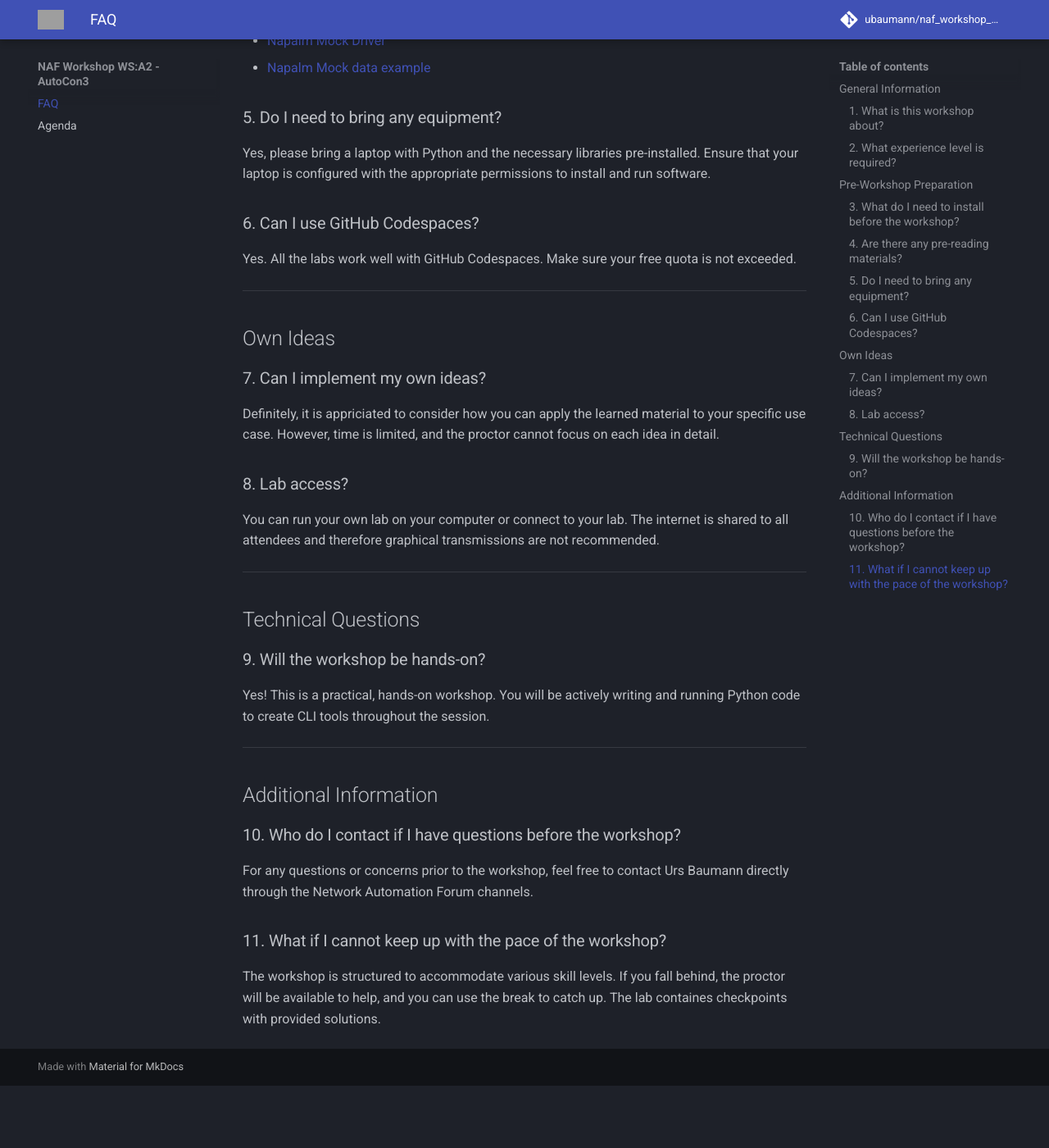
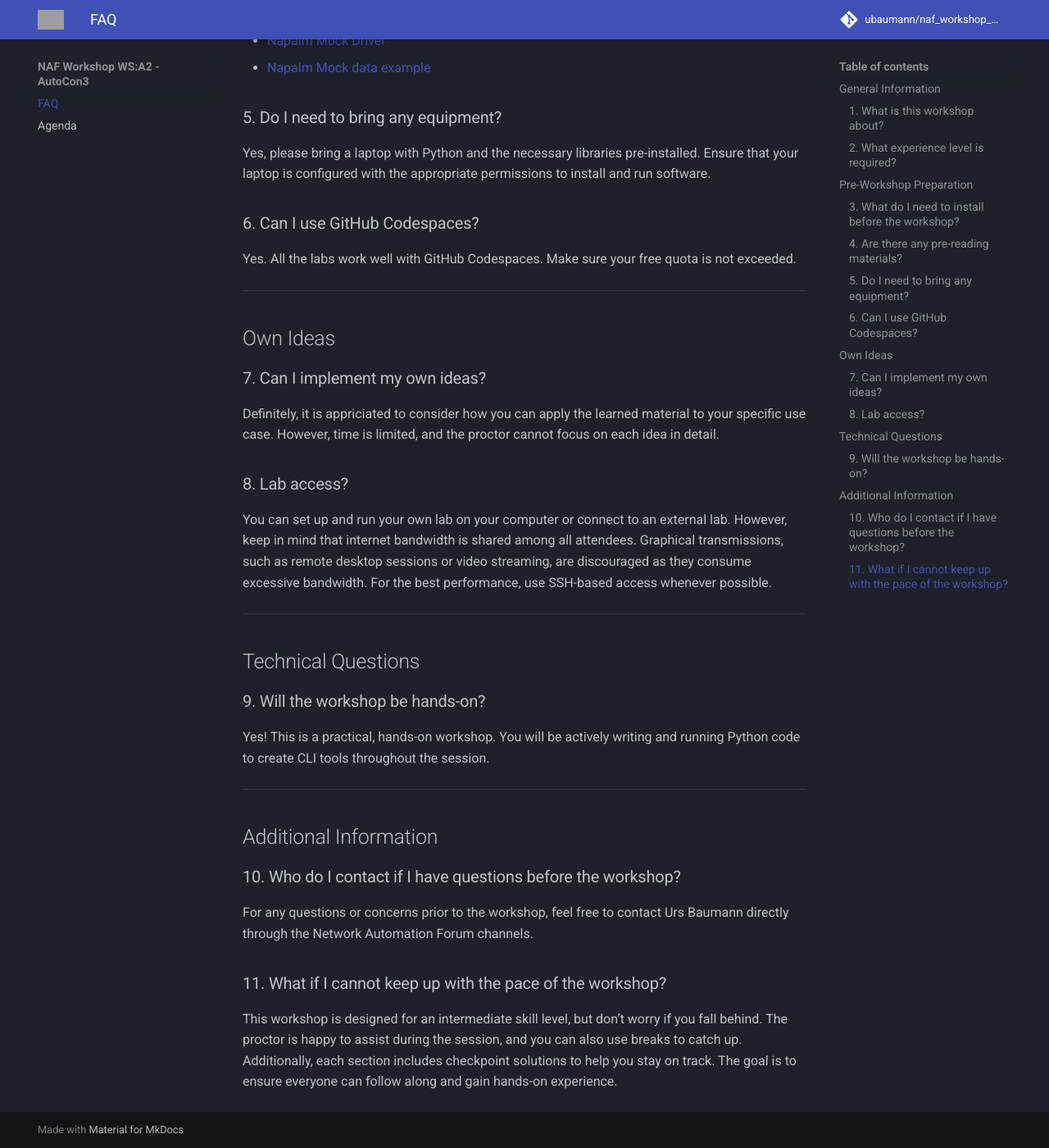
Before and after one commit to ubaumann/naf_workshop_NUTS, an MkDocs documentation site: the page built from docs/index.md, in a window 1280 px wide and 1400 px high, scrolled down 1851 px. Shown: the whole window at 82% size. Built offline with MkDocs 1.6.1 and Material for MkDocs 9.7.7, drawn with Linux system fonts in a browser that asks for light colours; comment, search, counter and statistics services are not loaded; before the commit the page ends 3175 px from its top, so only the background shows below that; some of the changed text lies outside the part shown; grey boxes are pictures that could not be loaded.

Commit message:
Improve lab access and keep up sections

```diff
--- a/docs/index.md
+++ b/docs/index.md
@@ -75,7 +75,7 @@ Yes. All the labs work well with GitHub Codespaces. Make sure your free quota is
 Definitely, it is appriciated to consider how you can apply the learned material to your specific use case. However, time is limited, and the proctor cannot focus on each idea in detail.
 
 ### 8. Lab access?
-You can run your own lab on your computer or connect to your lab. The internet is shared to all attendees and therefore graphical transmissions are not recommended.
+You can set up and run your own lab on your computer or connect to an external lab. However, keep in mind that internet bandwidth is shared among all attendees. Graphical transmissions, such as remote desktop sessions or video streaming, are discouraged as they consume excessive bandwidth. For the best performance, use SSH-based access whenever possible.
 
 ---
 
@@ -92,4 +92,4 @@ Yes! This is a practical, hands-on workshop. You will be actively writing and ru
 For any questions or concerns prior to the workshop, feel free to contact Urs Baumann directly through the Network Automation Forum channels.
 
 ### 11. What if I cannot keep up with the pace of the workshop?
-The workshop is structured to accommodate various skill levels. If you fall behind, the proctor will be available to help, and you can use the break to catch up. The lab containes checkpoints with provided solutions.
+This workshop is designed for an intermediate skill level, but don’t worry if you fall behind. The proctor is happy to assist during the session, and you can also use breaks to catch up. Additionally, each section includes checkpoint solutions to help you stay on track. The goal is to ensure everyone can follow along and gain hands-on experience.
```
Also changed, not shown: other parts of docs/index.md (+1 -1 lines).
